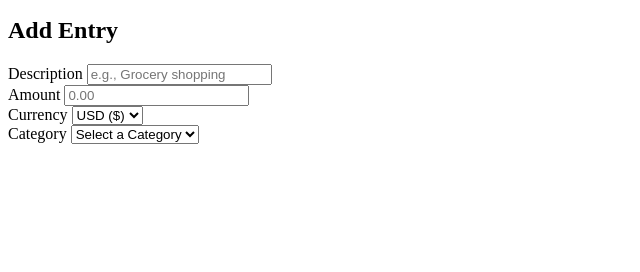
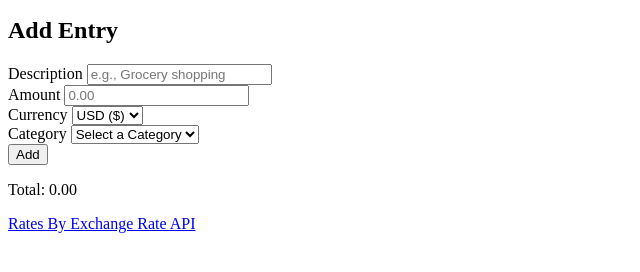
Before and after one commit to nimcomuxidinaxmed7-cmd/Expense-Tracker-project, a plain HTML site: page index.html in a window 1280 px wide. Shown: the part 102-374 px from the top of the page, without its empty margins (0-640 px from the left). Drawn offline with Linux system fonts and the light colour scheme.

Commit message:
Add exchange rate API attribution footer

```diff
--- a/index.html
+++ b/index.html
@@ -62,3 +62,22 @@
              <option value="other">Other</option>
          </select>
         </div>
+     <button type="submit">Add</button>
+      </form>
+
+
+
+     <div id="expensesContainer"></div>
+
+     <p>Total: <span id="totalAmount">0.00</span></p>
+
+    </section>
+
+    <footer>
+      <a href="https://www.exchangerate-api.com">Rates By Exchange Rate API</a>
+    </footer>
+
+    <script src="script.js"></script>
+
+  </body>
+</html>
```
